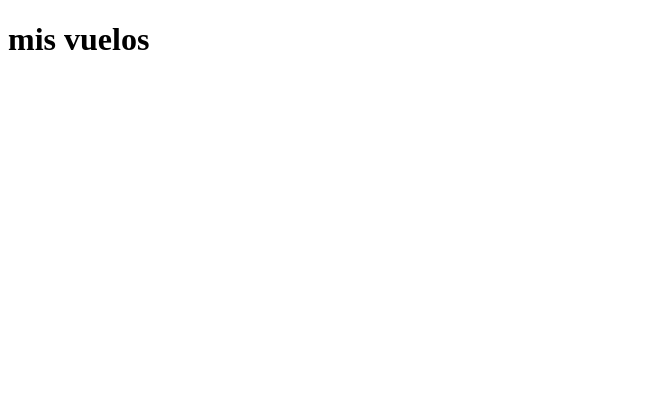
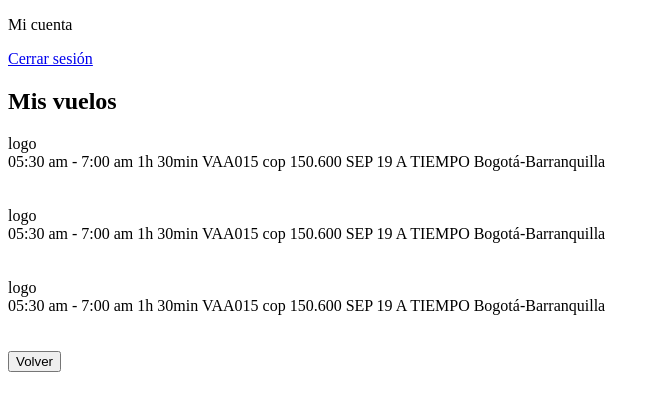
Before and after one commit to KarolainReyes/flyxpress.github.io, a plain HTML site: page HTML/my-flights.html in a window 1280 px wide. Shown: the whole page, without its empty margins (0-659 px from the left). Drawn offline with Linux system fonts and the light colour scheme.

Commit message:
feat: :sparkles: add HTML structure
Improve HTML structure

by@KarolainReyes

```diff
--- a/HTML/my-flights.html
+++ b/HTML/my-flights.html
@@ -6,6 +6,47 @@
     <title>Document</title>
 </head>
 <body>
-    <h1>mis vuelos</h1>
+    <div>
+        <p>Mi cuenta</p>
+        <a href="/HTML/log-out.html">Cerrar sesión</a>
+    </div>
+    <div>
+        <h2>Mis vuelos</h2>
+        <section>
+            <div>
+                <div>logo</div>
+                <span>05:30 am - 7:00 am</span>
+                <span>1h 30min</span>
+                <span>VAA015</span>
+                <span>cop 150.600</span>
+                <span>SEP 19</span>
+                <span>A TIEMPO</span>
+                <span>Bogotá-Barranquilla</span>
+            </div>
+        <br><br>
+            <div>
+                <div>logo</div>
+                <span>05:30 am - 7:00 am</span>
+                <span>1h 30min</span>
+                <span>VAA015</span>
+                <span>cop 150.600</span>
+                <span>SEP 19</span>
+                <span>A TIEMPO</span>
+                <span>Bogotá-Barranquilla</span>
+            </div>
+        <br><br>
+            <div>
+                <div>logo</div>
+                <span>05:30 am - 7:00 am</span>
+                <span>1h 30min</span>
+                <span>VAA015</span>
+                <span>cop 150.600</span>
+                <span>SEP 19</span>
+                <span>A TIEMPO</span>
+                <span>Bogotá-Barranquilla</span>
+            </div>
+        </section>
+        <br><br>
+        <button onclick="location.href='/HTML/welcome.html'">Volver</button>
 </body>
 </html>
```
Also changed, not shown: HTML/available-fly.html (+36 -1 lines), HTML/check-in-successful.html (added, +12 -0 lines), HTML/check-in.html (+22 -1 lines), HTML/forgot-password.html (+1 -1 lines), HTML/index.html (+2 -2 lines), HTML/log-out.html (+4 -0 lines), HTML/register.html (+1 -1 lines), HTML/welcome.html (+1 -1 lines), CSS/style.css (added).
